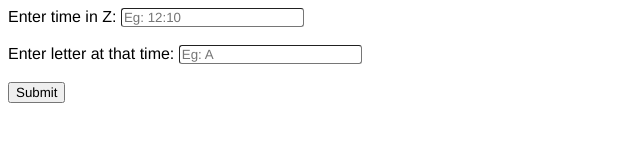
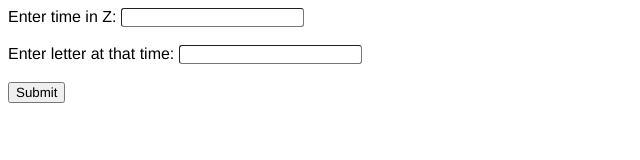
Before and after one commit to Willek10/willek10.github.io, a plain HTML site: page index.html in a window 1280 px wide. Shown: the full height of the page, 0-640 px from the left. Drawn offline with Linux system fonts and the light colour scheme.

Commit message:
Change handling

```diff
--- a/index.html
+++ b/index.html
@@ -8,10 +8,10 @@
 </head>
 <body>
     <label for="timeInput" class="text" >Enter time in Z:</label>
-    <input type="text" name="timeInput" id="timeInput" class="inputBox" placeholder="Eg: 12:10"><br><br>
+    <input type="number" name="timeInput" id="timeInput" class="inputBox"><br><br>
 
     <label for="letterInput" class="text">Enter letter at that time:</label>
-    <input type="text" name="letterInput" id="letterInput" class="inputBox" placeholder="Eg: A"><br><br>
+    <input type="text" name="letterInput" id="letterInput" class="inputBox"><br><br>
 
     <button id="submitBtn">Submit</button>
 
```
